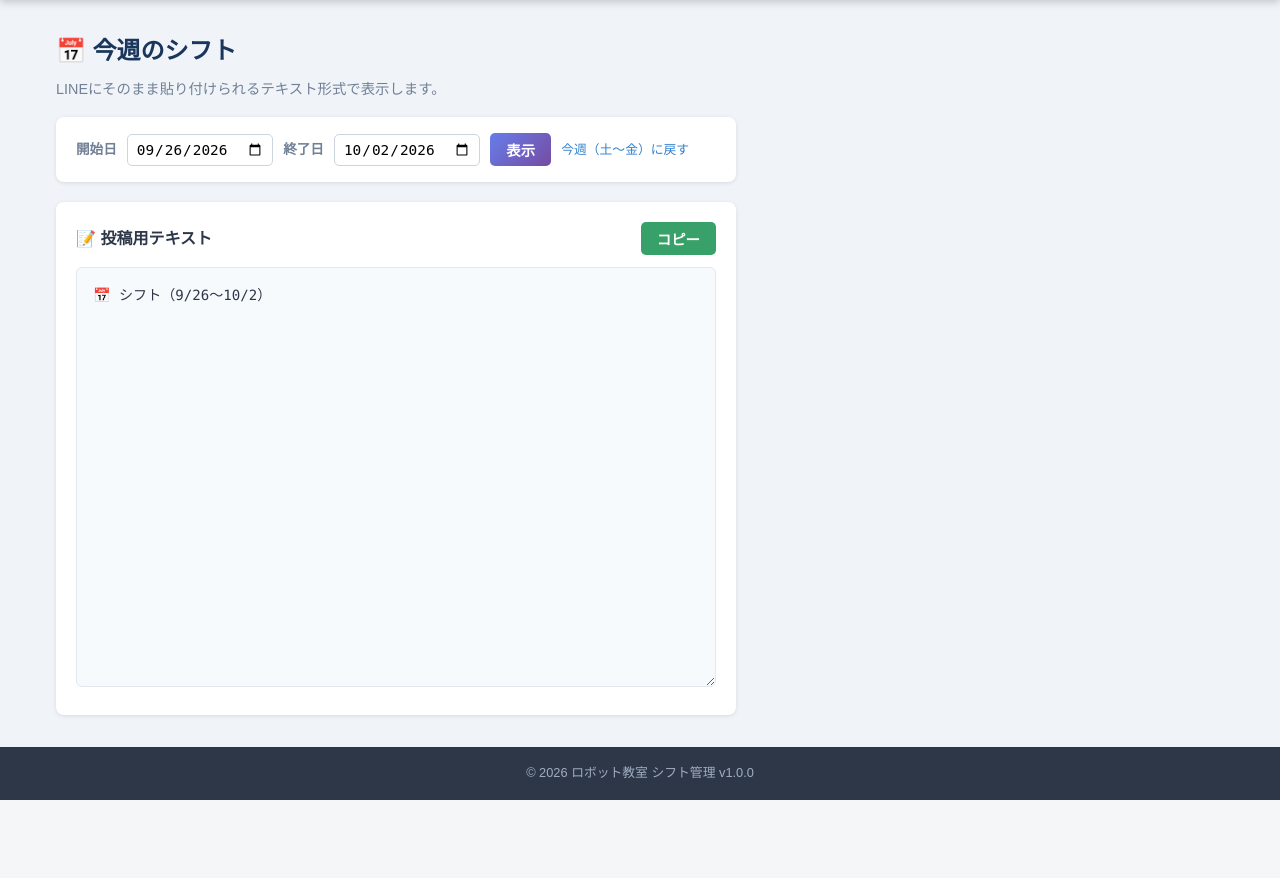
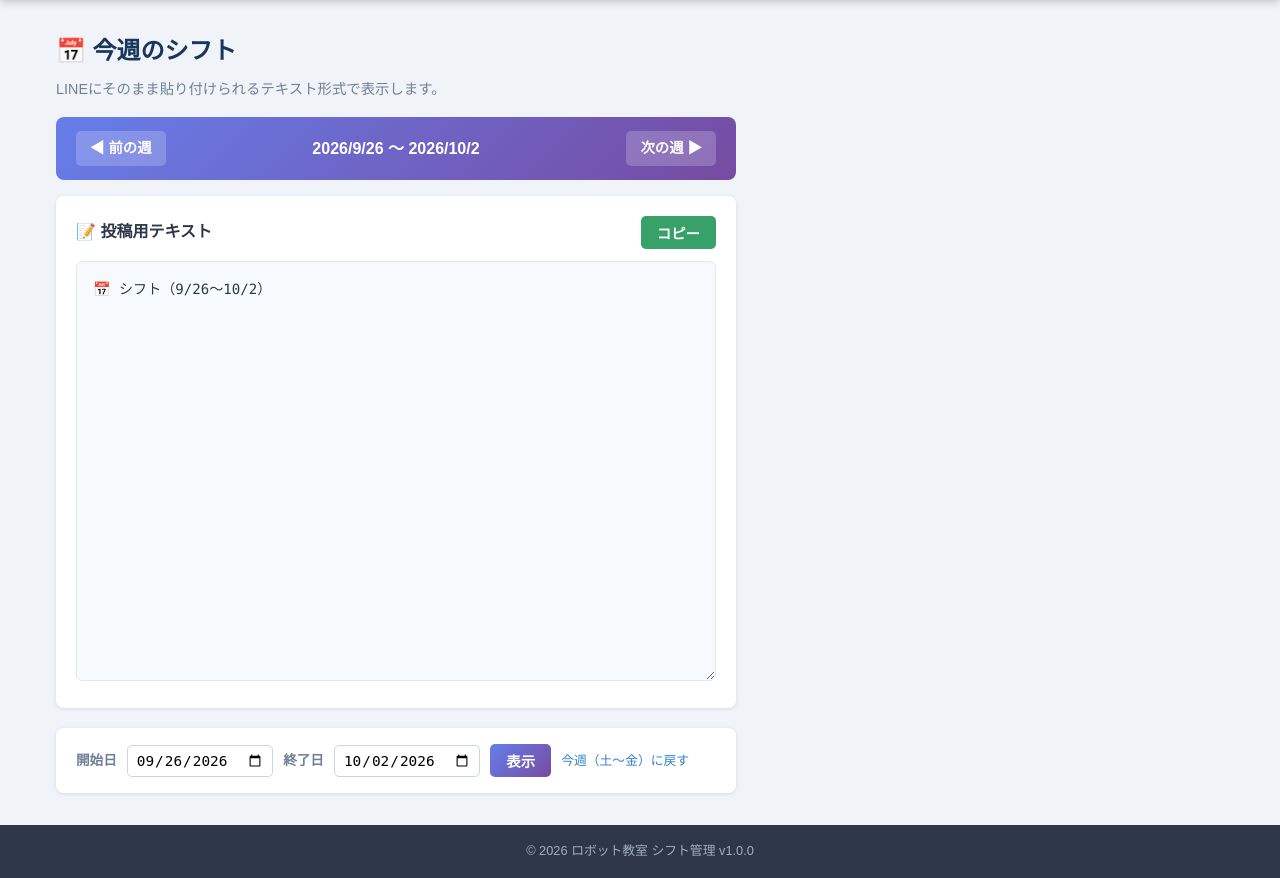
Before and after one commit to Bob1560/shift_app, a PHP site: page /shift_app/admin/weekly_shift.php?start=2026-09-26&end=2026-10-02 in a window 1280 px wide. Shown: the part 60-938 px from the top of the page. Before the commit the page ends 860 px from the top, so only its background shows below. Run offline with PHP 8.4, Linux system fonts and the light colour scheme; a user stored in the database is signed in; data comes from the database, SQL or seed files in the repository; tables that the repository leaves empty hold one stand-in row (values such as "Sample post").

Commit message:
今週のシフトページに前週・次週ナビゲーションを追加し、期間指定フォームを下部に移動
Co-Authored-By: Claude Sonnet 5 <noreply@anthropic.com>

```diff
--- a/src/admin/weekly_shift.php
+++ b/src/admin/weekly_shift.php
@@ -25,6 +25,12 @@ try {
 if ($rangeEnd < $rangeStart) {
     [$rangeStart, $rangeEnd] = [$rangeEnd, $rangeStart];
 }
+
+// 前の週・次の週（現在の期間の長さを保ったまま1週間ずらす）
+$prevStart = (clone $rangeStart)->modify('-7 days');
+$prevEnd   = (clone $rangeEnd)->modify('-7 days');
+$nextStart = (clone $rangeStart)->modify('+7 days');
+$nextEnd   = (clone $rangeEnd)->modify('+7 days');
 
 // ── データ取得（確定済み担当のみ） ─────────────────────────
 $stmt = $db->prepare('
@@ -119,7 +125,12 @@ include __DIR__ . '/../includes/layout_header.php';
 * { box-sizing: border-box; }
 .weekly-wrap { max-width: 680px; }
 
-.range-form { background: #fff; border-radius: 8px; box-shadow: 0 1px 4px rgba(0,0,0,0.1); padding: 1rem 1.25rem; margin-bottom: 1.25rem; display: flex; align-items: center; gap: 10px; flex-wrap: wrap; }
+.week-nav { background: linear-gradient(135deg,#667eea,#764ba2); border-radius: 8px; padding: 0.85rem 1.25rem; margin-bottom: 1rem; display: flex; justify-content: space-between; align-items: center; color: white; }
+.week-nav strong { font-size: 1rem; }
+.week-nav a { color: white; background: rgba(255,255,255,0.2); border: none; padding: 6px 14px; border-radius: 5px; font-weight: bold; font-size: 0.9rem; text-decoration: none; }
+.week-nav a:hover { background: rgba(255,255,255,0.35); }
+
+.range-form { background: #fff; border-radius: 8px; box-shadow: 0 1px 4px rgba(0,0,0,0.1); padding: 1rem 1.25rem; margin-top: 1.25rem; display: flex; align-items: center; gap: 10px; flex-wrap: wrap; }
 .range-form label { font-size: 0.85rem; color: #718096; font-weight: bold; }
 .range-form input[type="date"] { padding: 6px 8px; border: 1px solid #cbd5e0; border-radius: 5px; font-size: 0.9rem; }
 .range-form button { padding: 6px 16px; background: linear-gradient(135deg,#667eea,#764ba2); color: white; border: none; border-radius: 5px; cursor: pointer; font-weight: bold; font-size: 0.9rem; }
@@ -142,6 +153,20 @@ include __DIR__ . '/../includes/layout_header.php';
 <p style="color:#718096;font-size:0.9rem;margin-top:-0.5rem;margin-bottom:1rem;">LINEにそのまま貼り付けられるテキスト形式で表示します。</p>
 
 <div class="weekly-wrap">
+    <div class="week-nav">
+        <a href="?start=<?= h($prevStart->format('Y-m-d')) ?>&end=<?= h($prevEnd->format('Y-m-d')) ?>">◀ 前の週</a>
+        <strong><?= h($rangeStart->format('Y/n/j')) ?> 〜 <?= h($rangeEnd->format('Y/n/j')) ?></strong>
+        <a href="?start=<?= h($nextStart->format('Y-m-d')) ?>&end=<?= h($nextEnd->format('Y-m-d')) ?>">次の週 ▶</a>
+    </div>
+
+    <div class="text-card">
+        <div class="text-card-head">
+            <h2>📝 投稿用テキスト</h2>
+            <button type="button" id="copyBtn" onclick="copyShiftText()">コピー</button>
+        </div>
+        <textarea id="shiftText" readonly onclick="this.select()"><?= h($shiftText) ?></textarea>
+    </div>
+
     <form class="range-form" method="GET">
         <label>開始日</label>
         <input type="date" name="start" value="<?= h($rangeStart->format('Y-m-d')) ?>">
@@ -150,14 +175,6 @@ include __DIR__ . '/../includes/layout_header.php';
         <button type="submit">表示</button>
         <a class="range-reset" href="<?= BASE_PATH ?>/admin/weekly_shift.php">今週（土〜金）に戻す</a>
     </form>
-
-    <div class="text-card">
-        <div class="text-card-head">
-            <h2>📝 投稿用テキスト</h2>
-            <button type="button" id="copyBtn" onclick="copyShiftText()">コピー</button>
-        </div>
-        <textarea id="shiftText" readonly onclick="this.select()"><?= h($shiftText) ?></textarea>
-    </div>
 </div>
 
 <script>
```
